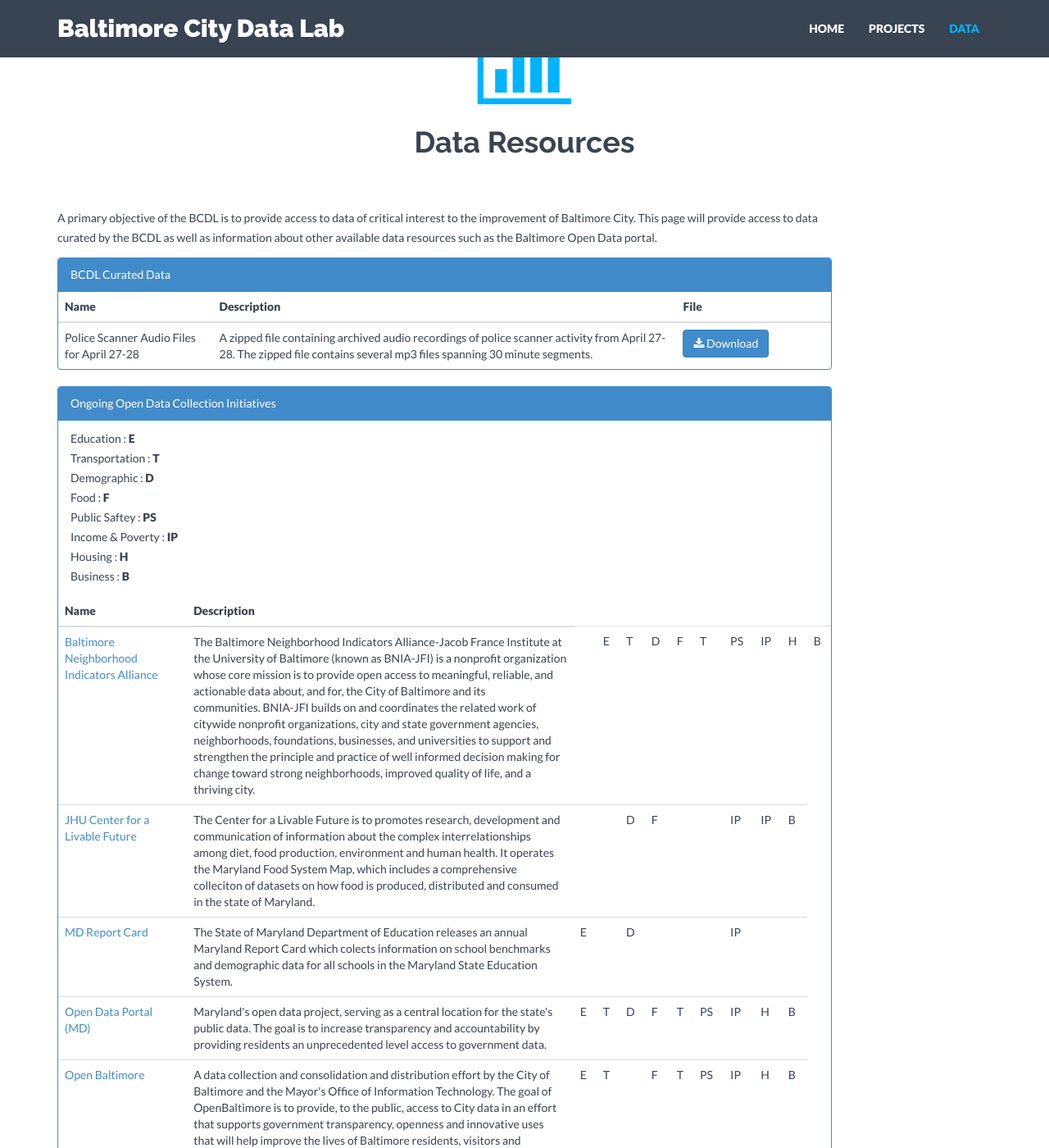
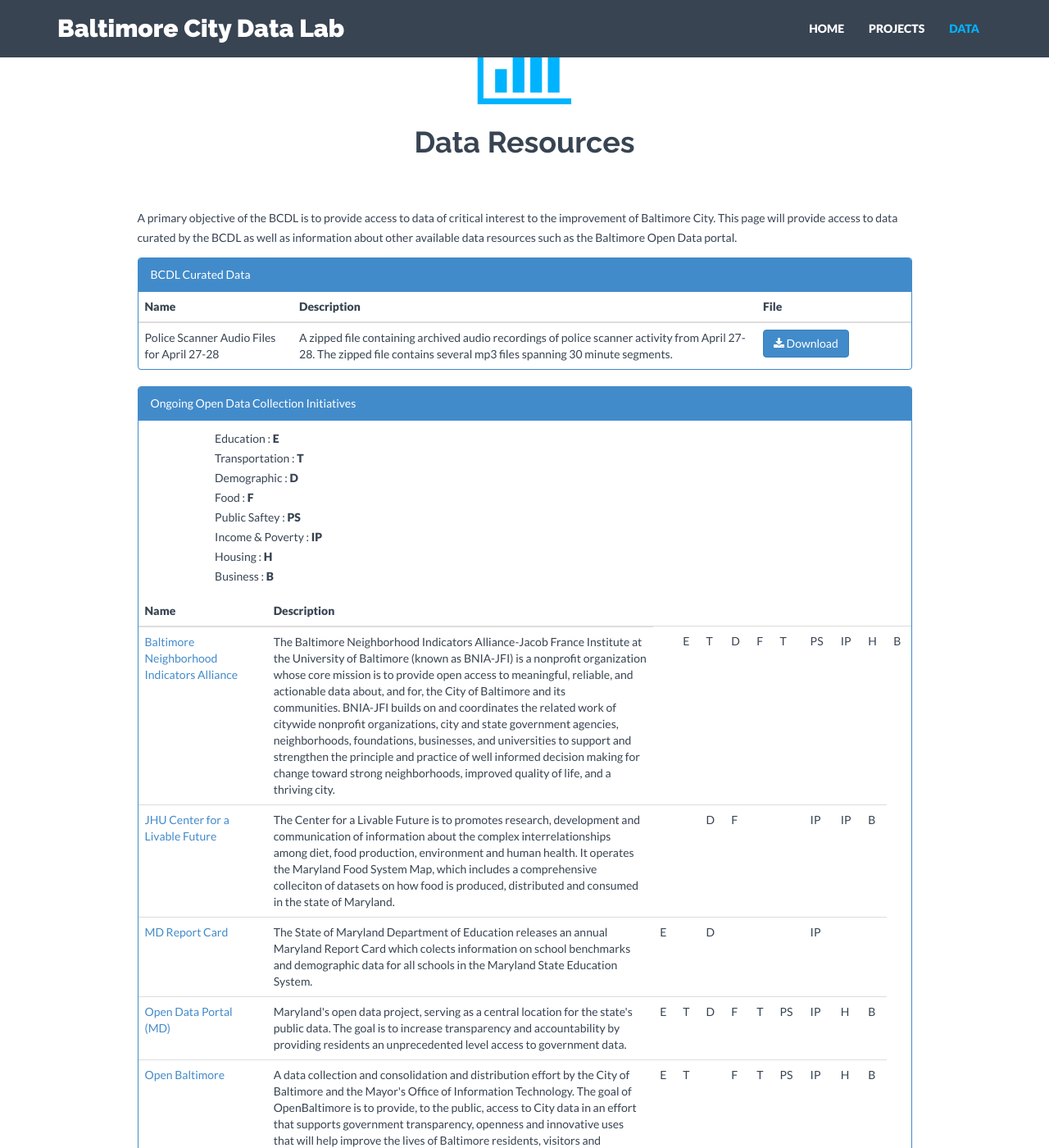
Before and after one commit to pallyjoel/BaltimoreCityDataLab.github.io, a Jekyll site: the page built from data.html, in a window 1280 px wide and 1400 px high, scrolled down 192 px. Shown: the whole window at 82% size. Built offline with Jekyll 4.4.1, drawn with Linux system fonts in a browser that asks for light colours; nearby versions of some CDN libraries; some of the changed text lies outside the part shown.

Commit message:
Edits Suggested By Steve
Fixed typos and links on Signal 13 project page, alignment on the Data
page, text positioning on the home page., and duplicate entry on
projects page

```diff
--- a/_includes/css/style.css
+++ b/_includes/css/style.css
@@ -222,7 +222,7 @@ a:focus {
 	min-height: 0px;
 	padding-top: 100px;
 	padding-bottom: 50px;
-	text-align: center;
+	text-align: left;
 }
 
 #headerwrap h3, h5 {
--- a/_layouts/blog.html
+++ b/_layouts/blog.html
@@ -2,5 +2,5 @@
 layout: default
 ---
 
-{% include header.html%}
+{% include header.html %}
     {{ content }}
--- a/data.html
+++ b/data.html
@@ -16,12 +16,12 @@ permalink: /data/
 </div><! --/service -->
 <div class="container mtb">
     <div class="row">
-        <div class="col-lg-10">
+        <div class="col-lg-10 col-lg-offset-1 ">
             <p>A primary objective of the BCDL is to provide access to data of critical interest to the improvement of Baltimore City.  This page will provide access to data curated by the BCDL as well as information about other available data resources such as the Baltimore Open Data portal.</p>
         </div>
     </div><! --/row -->
     <div class="row">
-        <div class="col-lg-10">
+        <div class="col-lg-10 col-lg-offset-1 ">
             <div class="panel panel-primary">
             <div class="panel-heading">BCDL Curated Data</div>
 
@@ -36,7 +36,7 @@ permalink: /data/
                             <td>Police Scanner Audio Files for April 27-28</td>
                             <td>A zipped file containing archived audio recordings of police scanner activity from April 27-28.  The zipped file contains several mp3 files spanning 30 minute segments.</td>
                             <td>
-                            <a class="btn btn-primary" target="_blank" href="https://www.dropbox.com/s/dwjym1m7qcejoen/scannerAudio.zip?dl=0">
+                            <a class="btn btn-primary" target="_blank" href="https://www.dropbox.com/sh/2mj0pv1ddrgz2br/AAA94_8KD-uEqShGlJZmg4oYa?dl=1">
                             <i class="fa fa-download"></i> Download</a>
                             </td>
                         </tr>
@@ -45,7 +45,7 @@ permalink: /data/
             </div>
         <div class="panel panel-primary">
         <div class="panel-heading">Ongoing Open Data Collection Initiatives </div>
-                <div class="col-lg-10">
+                <div class="col-lg-10 col-lg-offset-1 ">
             <p>Education : <strong>E</strong> <br>  Transportation : <strong>T</strong>  <br> Demographic : <strong>D</strong> <br> Food : <strong>F</strong> <br>  Public Saftey : <strong>PS</strong>  <br> Income & Poverty : <strong>IP</strong> <br>  Housing : <strong> H </strong> <br> Business : <strong>B</strong></p>
         </div>
              <table class="table">
@@ -130,20 +130,7 @@ permalink: /data/
                             <td>H</td>
                             <td>B</td>
                         </tr>
-                     <tr>
-                            <td><a href="https://data.baltimorecity.gov/">Open Baltimore</a></td>
-                            <td>A data collection and consolidation and distribution effort by the City of Baltimore and the Mayor's Office of Information Technology. The goal of OpenBaltimore is to provide, to the public, access to City data in an effort that supports government transparency, openness and innovative uses that will help improve the lives of Baltimore residents, visitors and businesses through use of technology.
-                            </td>
-                            <td>E</td>
-                            <td>T</td>
-                            <td> </td>
-                            <td>F</td>
-                            <td>T</td>
-                            <td>PS</td>
-                            <td>IP</td>
-                            <td>H</td>
-                            <td>B</td>
-                        </tr>
+
                     </tbody>
                 </table>
         </div>
```
Also changed, not shown: _posts/project/2015-07-14-signal-13-analysis.markdown (+7 -9 lines).
